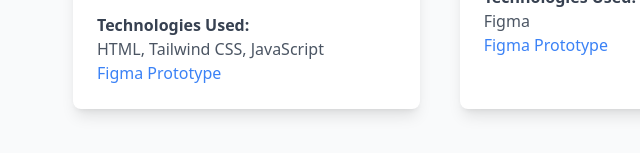
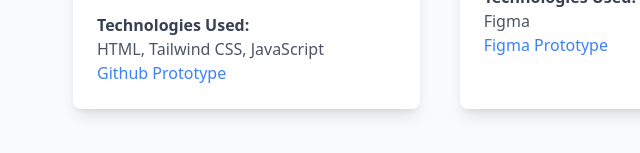
Before and after one commit to 66160249/portfolio-team21, a website: page src/components/projects/index.html in a window 1280 px wide. Shown: the part 451-604 px from the top of the page, 7-647 px from the left. Drawn offline with nearby package versions, Linux system fonts and the light colour scheme.

Commit message:
fix  link and photo

```diff
--- a/src/components/projects/index.html
+++ b/src/components/projects/index.html
@@ -32,7 +32,7 @@
                         <div class="mt-4">
                             <h4 class="text-gray-700 font-semibold">Technologies Used:</h4>
                             <p class="text-gray-600">HTML, Tailwind CSS, JavaScript</p>
-                            <a href="https://github.com/66160137-Pitiphong/hw2_bootstrap.git" class="text-blue-500 hover:underline">Figma Prototype</a>
+                            <a href="https://github.com/66160137-Pitiphong/hw2_bootstrap.git" class="text-blue-500 hover:underline">Github Prototype</a>
                         </div>
                     </div>
                 </div>
```
